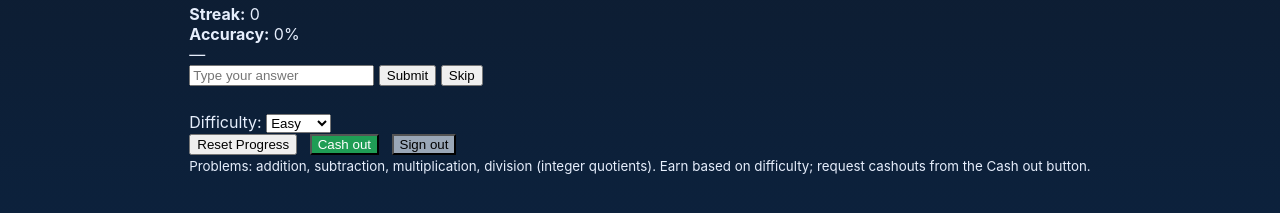
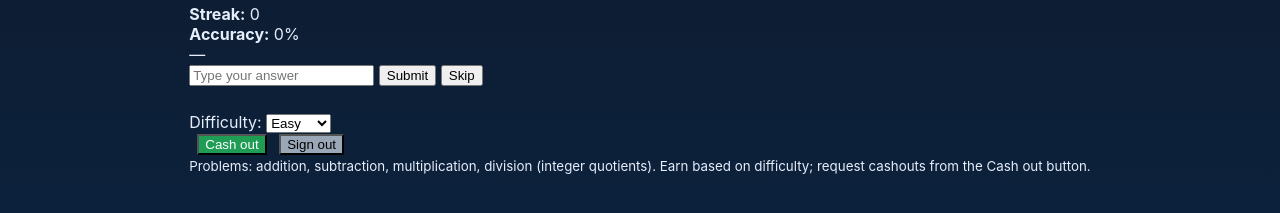
Before and after one commit to 186291639281/gkhwo1318193601, a plain HTML site: page game.html in a window 1280 px wide. Shown: the part 371-584 px from the top of the page. Drawn offline with Linux system fonts and the light colour scheme; no server answers.

Commit message:
Remove Reset Progress button from game.html (keep cashout & sign out)

```diff
--- a/game.html
+++ b/game.html
@@ -38,7 +38,6 @@
           </select>
         </label>
         <div>
-          <button id="reset">Reset Progress</button>
           <button id="cashout" style="background:#1f9d55;margin-left:8px;color:#fff;">Cash out</button>
           <button id="signout" style="background:#9aa7b7;margin-left:8px;">Sign out</button>
         </div>
```
